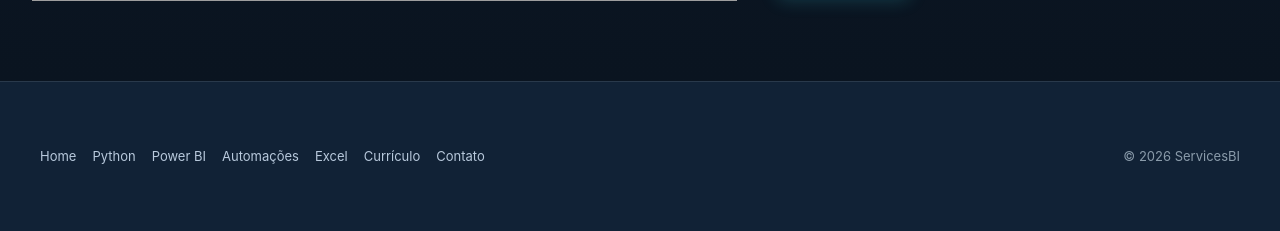
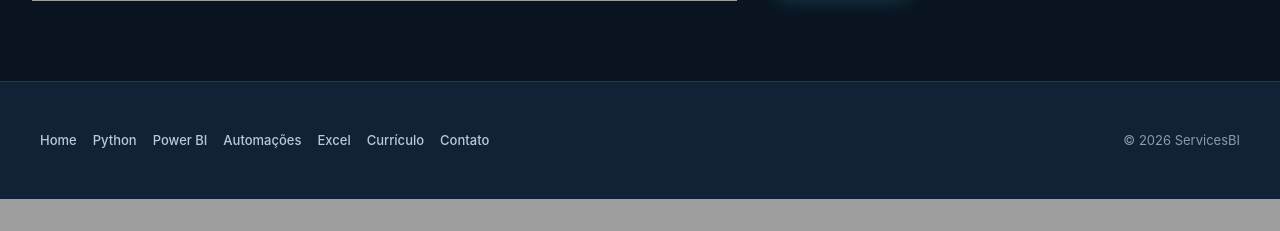
Before and after one commit to ServicesBI/site_servicesbi, a Django app: page /excel/ in a window 1280 px wide. Shown: the part 3755-3986 px from the top of the page. After the commit the page ends 3954 px from the top, so only its background shows below. Run offline with Django 5.2, Linux system fonts and the light colour scheme; grey boxes are pictures that could not be loaded.

Commit message:
style(footer): ajusta espaçamento, peso de fonte e transição de hover
Co-Authored-By: Claude Sonnet 4.6 <noreply@anthropic.com>

```diff
--- a/static/css/footer.css
+++ b/static/css/footer.css
@@ -1,5 +1,4 @@
-.site-footer,
-body > footer {
+.site-footer {
     background: var(--color-bg-soft);
     border-top: 1px solid var(--color-border);
     color: var(--color-text-muted);
@@ -8,20 +7,11 @@ body > footer {
 .site-footer__inner {
     width: min(100% - var(--space-6), var(--container-xl));
     margin-inline: auto;
-    padding-block: var(--space-8);
+    padding-block: var(--space-12);
     display: flex;
     align-items: center;
     justify-content: space-between;
     gap: var(--space-6);
-}
-
-body > footer {
-    padding-block: var(--space-8);
-}
-
-body > footer > * {
-    width: min(100% - var(--space-6), var(--container-xl));
-    margin-inline: auto;
 }
 
 .site-footer__nav {
@@ -33,15 +23,16 @@ body > footer > * {
 .site-footer__nav a {
     color: var(--color-text-body);
     font-size: var(--font-size-caption);
+    font-weight: var(--font-weight-medium);
     text-decoration: none;
+    transition: color 0.15s ease;
 }
 
 .site-footer__nav a:hover {
     color: var(--color-accent);
 }
 
-.site-footer__meta,
-body > footer p {
+.site-footer__meta {
     color: var(--color-text-muted);
     font-size: var(--font-size-caption);
 }
@@ -53,8 +44,4 @@ body > footer p {
         flex-direction: column;
         gap: var(--space-4);
     }
-
-    body > footer > * {
-        width: min(100% - var(--space-4), var(--container-xl));
-    }
 }
```
